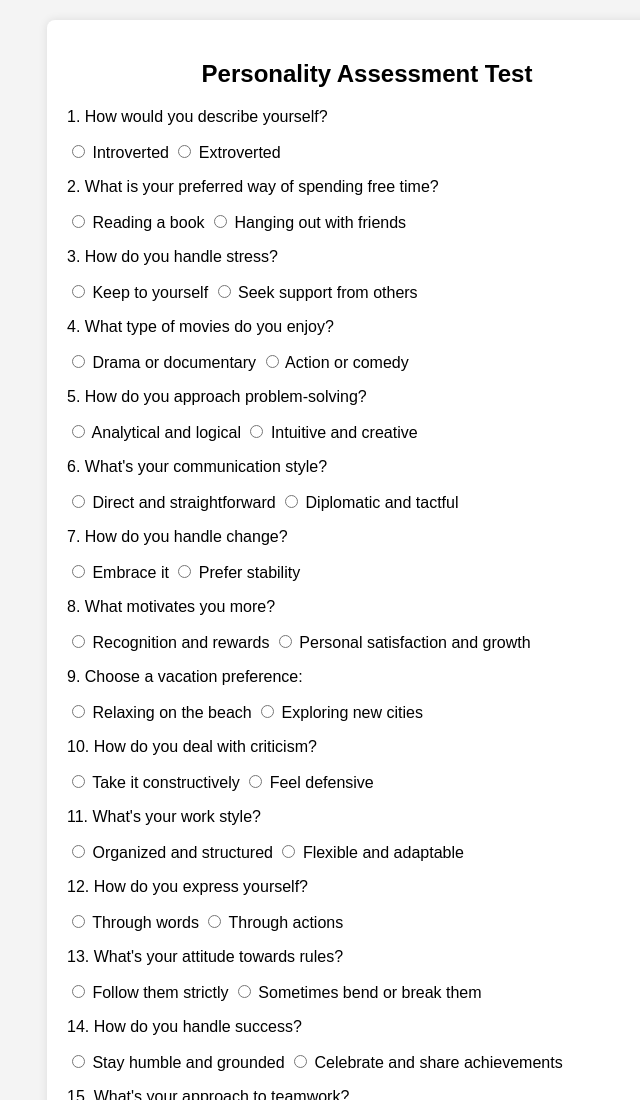
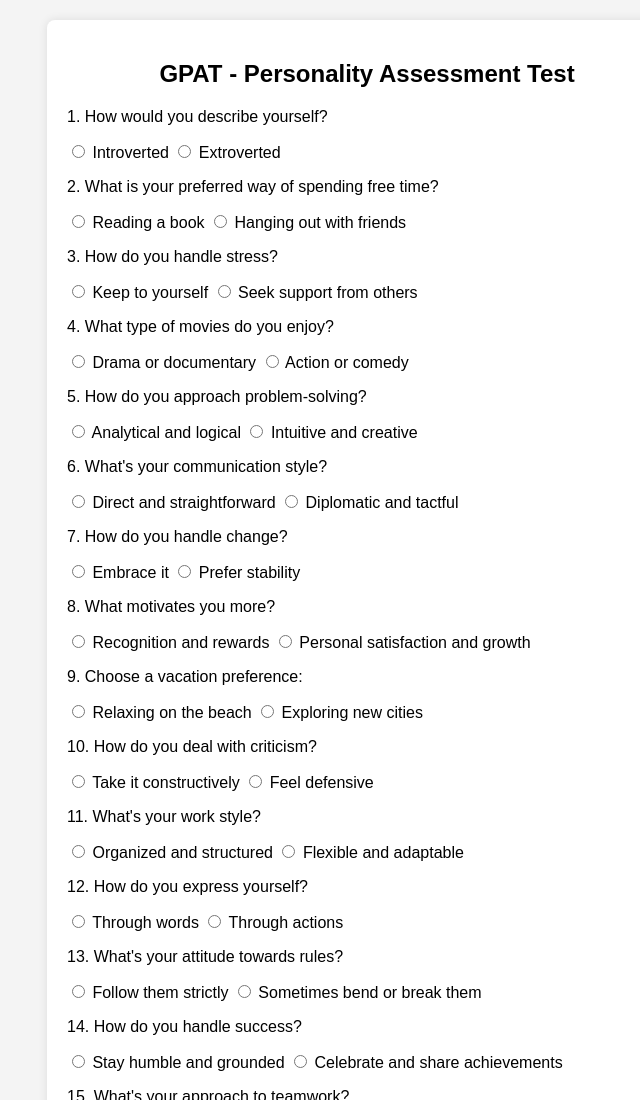
Before and after one commit to GarbhitSh/GPAT, a plain HTML site: page index.html in a window 1280 px wide. Shown: the top 1100 px of the page, without its empty margins (273-913 px from the left). Drawn offline with Linux system fonts and the light colour scheme.

Commit message:
Update index.html

```diff
--- a/index.html
+++ b/index.html
@@ -59,7 +59,7 @@
 <body>
 
 <div id="quiz-container">
-    <h2 style="text-align: center;">Personality Assessment Test</h2>
+    <h2 style="text-align: center;">GPAT - Personality Assessment Test</h2>
 
     <div class="question">
         <p>1. How would you describe yourself?</p>
```
